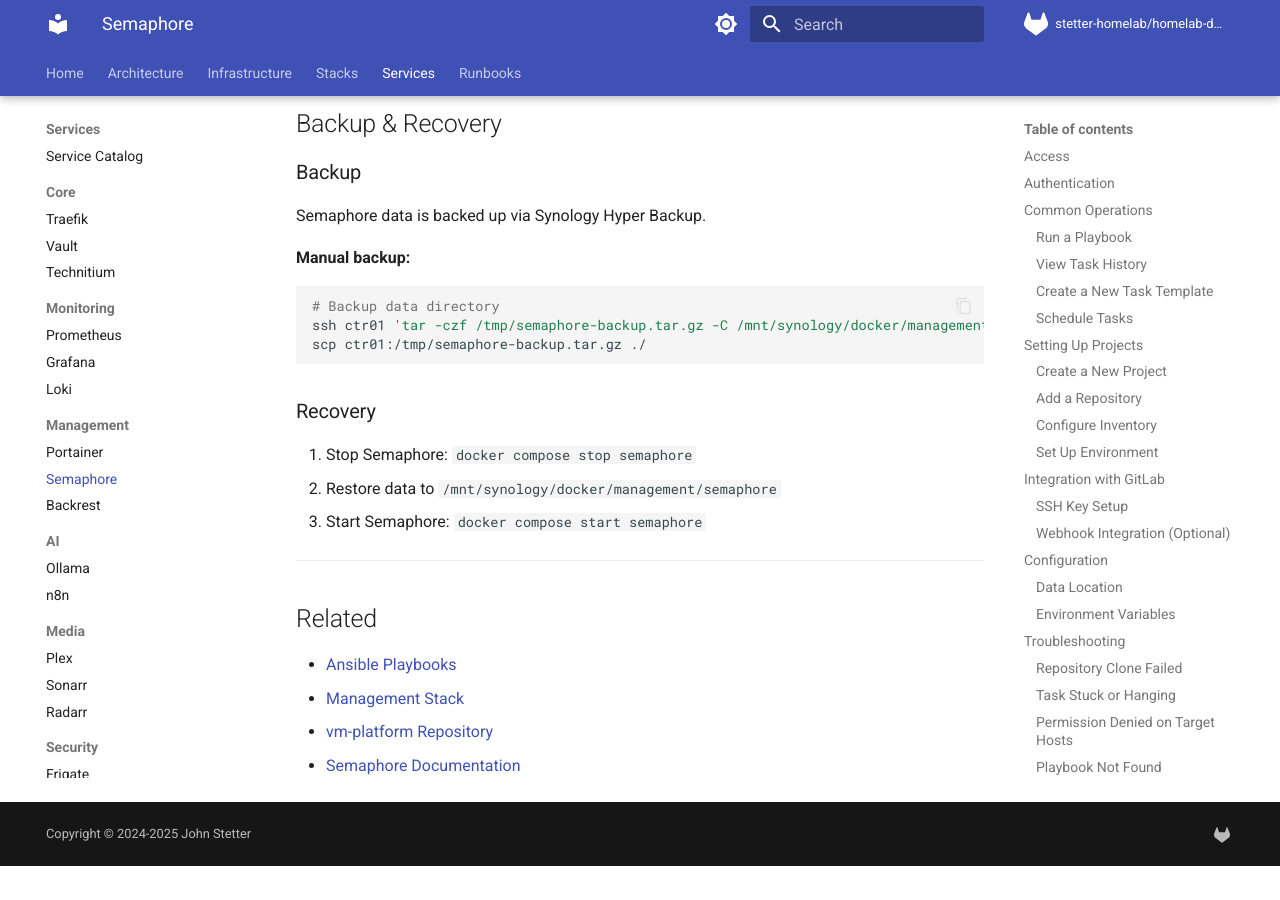
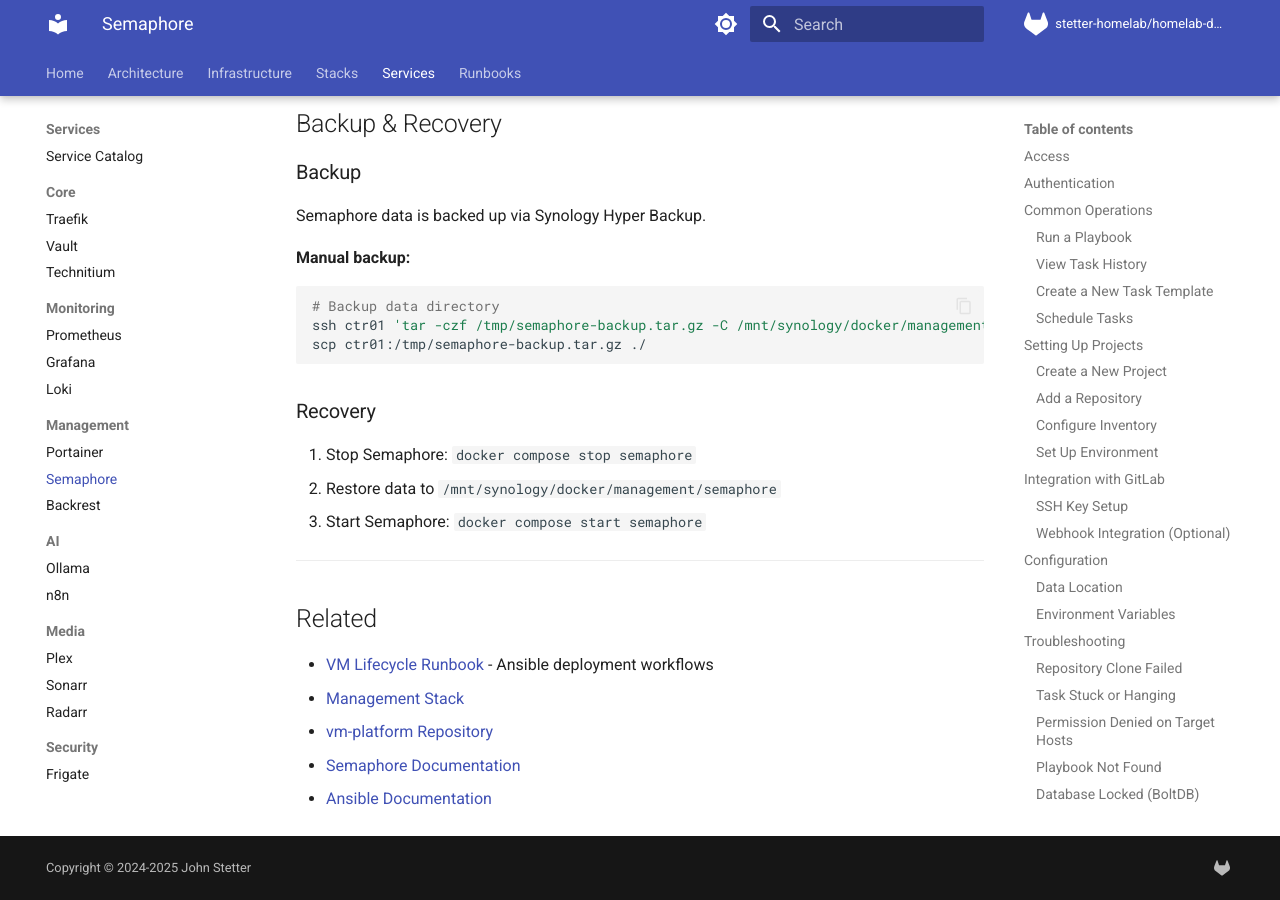
Before and after one commit to johnstetter/homelab-docs, an MkDocs documentation site: the page built from docs/services/semaphore.md, in a window 1280 px wide and 900 px high, scrolled down 7358 px. Built offline with MkDocs 1.6.1 and Material for MkDocs 9.7.7, drawn with Linux system fonts in a browser that asks for light colours; comment, search, counter and statistics services are not loaded; before the commit the page ends 8224 px from its top, so only the background shows below that.

Commit message:
fix(docs): Fix broken links in service documentation
- ollama.md: Link to vm-platform.md instead of non-existent ctr01.md
- radarr.md: Link to media stack and SABnzbd external docs
- sonarr.md: Link to media stack and SABnzbd external docs
- semaphore.md: Link to vm-lifecycle runbook instead of non-existent ansible.md

🤖 Generated with [Claude Code](https://claude.com/claude-code)

Co-Authored-By: Claude <noreply@anthropic.com>

```diff
--- a/docs/services/semaphore.md
+++ b/docs/services/semaphore.md
@@ -302,7 +302,8 @@ scp ctr01:/tmp/semaphore-backup.tar.gz ./
 
 ## Related
 
-- [Ansible Playbooks](../runbooks/ansible.md)
+- [VM Lifecycle Runbook](../runbooks/vm-lifecycle.md) - Ansible deployment workflows
 - [Management Stack](../stacks/ctr01.md#management)
 - [vm-platform Repository](https://gitlab.com/stetter-homelab/vm-platform)
 - [Semaphore Documentation](https://docs.semaphoreui.com/)
+- [Ansible Documentation](https://docs.ansible.com/)
```
Also changed, not shown: docs/services/ollama.md (+1 -1 lines), docs/services/radarr.md (+2 -2 lines), docs/services/sonarr.md (+2 -2 lines).
